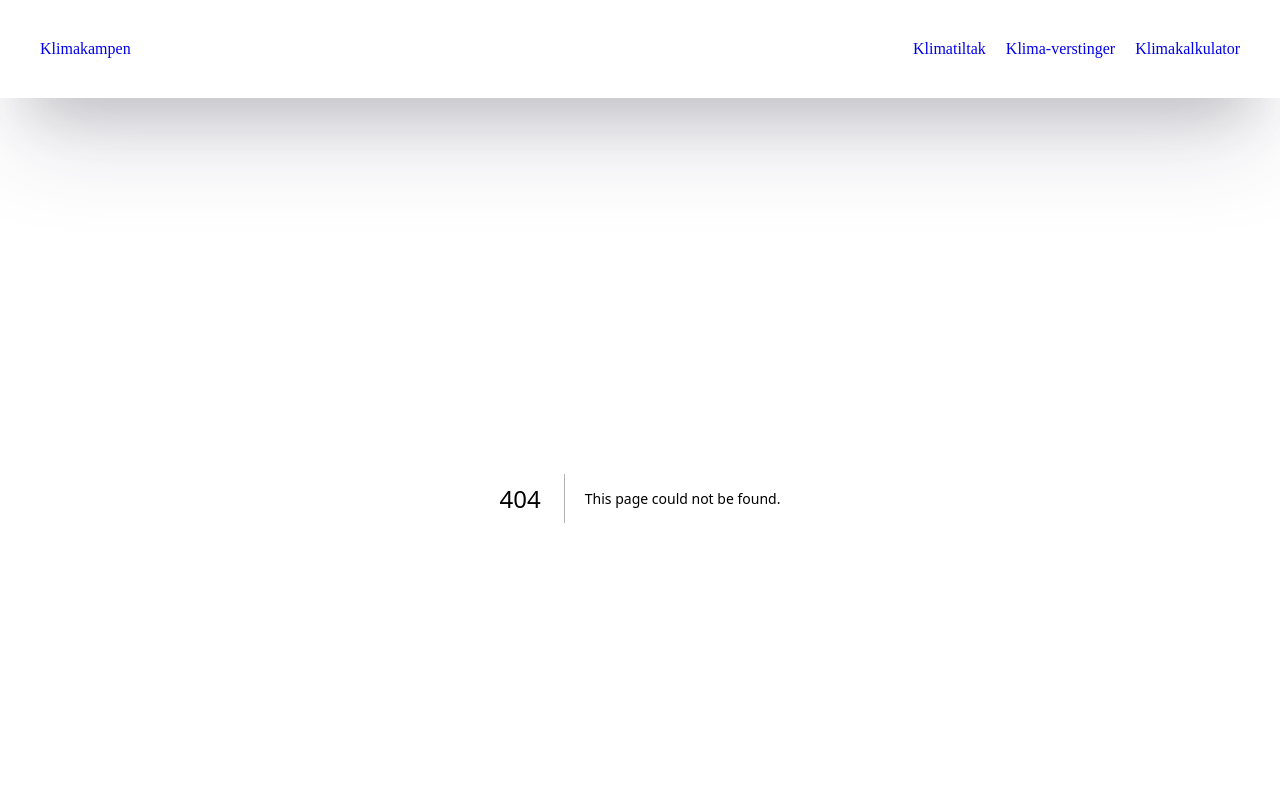
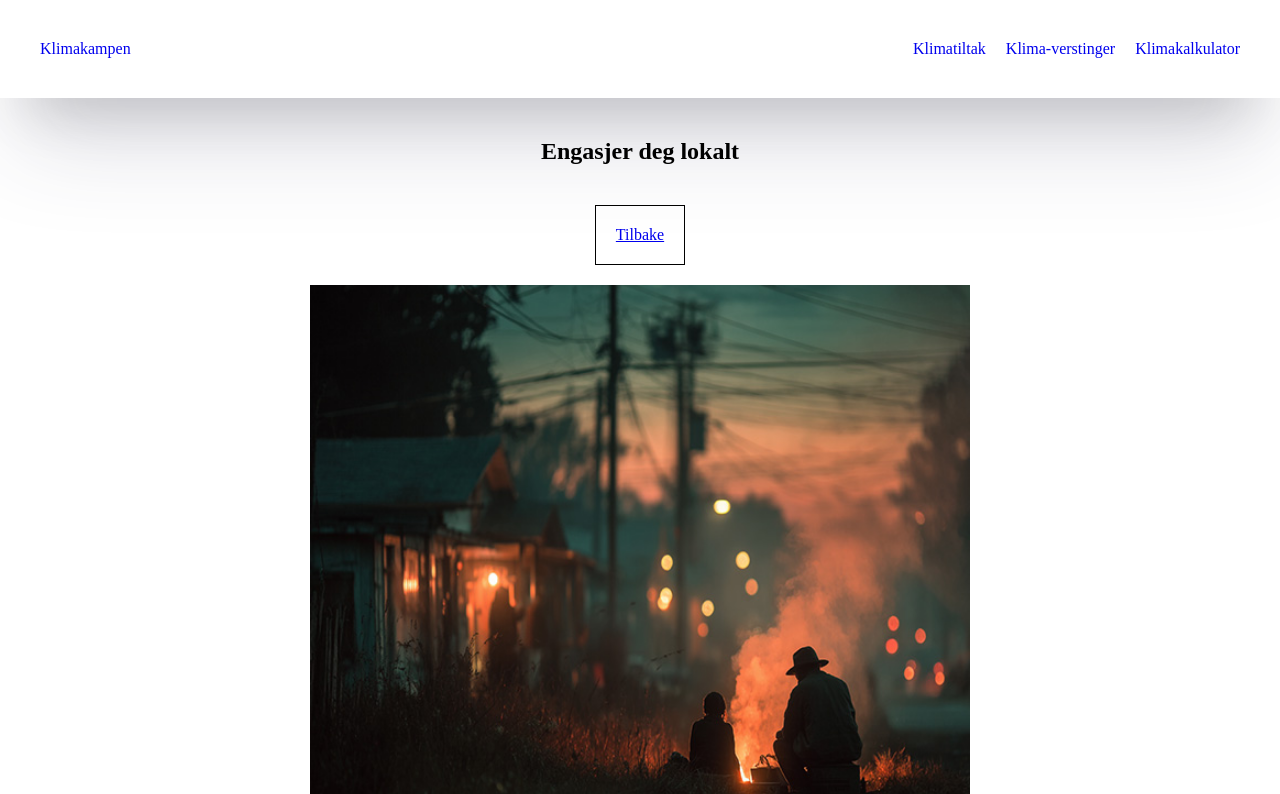
Before and after one commit to alekskosta/klimakampen, a Next.js app: page /klimatiltak/engasjer-deg-lokalt in a window 1280 px wide. Before the commit this address had no page. Shown: the top 794 px of the page. Built offline with nearby package versions, Linux system fonts and the light colour scheme.

Commit message:
oppsett av dynamisk ruting

```diff
--- a/app/globals.css
+++ b/app/globals.css
@@ -28,8 +28,16 @@ body {
 }
 
 .page-titles {
+  padding: 2.5rem;
+  text-align: center;
+}
+
+.page-link {
+  display: block;
+  width: max-content;
+  margin: 0 auto;
   padding: 1.25rem;
-  text-align: center;
+  border: 1px solid black;
 }
 
 .climateSection {
--- /dev/null
+++ b/app/klimatiltak/[slug]/page.module.css
@@ -0,0 +1,8 @@
+.actionArticle {
+  margin: 0 auto;
+  display: flex;
+  flex-direction: column;
+  max-width: 700px;
+  padding: 1.25rem;
+  gap: 1.25rem;
+}
--- /dev/null
+++ b/app/klimatiltak/[slug]/page.tsx
@@ -0,0 +1,39 @@
+import { showInfo } from "@/data/info";
+import Image from "next/image";
+import Link from "next/link";
+import styles from "./page.module.css";
+
+type Props = {
+  params: Promise<{ slug: string }>;
+};
+
+export default async function ClimateActionPage({ params }: Props) {
+  const { slug } = await params;
+  const action = showInfo().find((act) => act.slug === slug);
+  if (!action) {
+    return (
+      <article>
+        <h1>Ooops, denne siden finnes ikke</h1>
+      </article>
+    );
+  } else
+    return (
+      <section className={styles.sectionAction}>
+        <h1 className="page-titles">{action.title}</h1>
+        <Link href="/klimatiltak" className="page-link">
+          Tilbake
+        </Link>
+
+        <article className={styles.actionArticle}>
+          <Image
+            src={action.image}
+            alt={action.title}
+            width={600}
+            height={600}
+            priority={true}
+          />
+          <p>{action.body}</p>
+        </article>
+      </section>
+    );
+}
--- a/components/cards/ClimateActionCard.tsx
+++ b/components/cards/ClimateActionCard.tsx
@@ -23,7 +23,11 @@ export default function ClimateActionCard({ items }: Props) {
 
             <h2>{item.title}</h2>
             <p>{item.summary}</p>
-            <Link href="/" className="link">
+            <Link
+              href={`/klimatiltak/${item.slug}`}
+              className="link"
+              aria-label={`Les mer om ${item.title}`}
+            >
               Les mer her
             </Link>
           </article>
--- a/data/info.ts
+++ b/data/info.ts
@@ -1,80 +1,152 @@
 export type Actions = {
   id: string;
+  slug: string;
   image: string;
   title: string;
   summary: string;
+  body?: string;
 };
 
 const CLIMATEACTIONS: Actions[] = [
   {
     id: "tt-001",
+    slug: "spar-strom-hjemme",
     image: "/ClimateActionImages/spar_strom_hjemme.jpg",
     title: "Spar strøm hjemme",
     summary:
       "Bytt til LED, trekk ut ladere, senk innetemperaturen og bruk tidsstyring. Små grep gir store kutt over tid.",
+    body:
+      "Start med de enkleste kuttene: bytt til LED-pærer og slå av lys i rom du ikke bruker. " +
+      "Senk innetemperaturen 1 °C og bruk termostater eller tidsstyring på panelovner for å redusere unødig oppvarming. " +
+      "Trekk ut ladere og slå helt av utstyr som står i standby. " +
+      "Vask klær på lavere temperatur og fyll maskinen, og la tøy lufttørke når det passer. " +
+      "Tett trekk rundt vinduer og dører med tettelister, og bruk strømmåler-appen til å se hvilke tiltak som faktisk monner hjemme hos deg.",
   },
   {
     id: "tt-002",
+    slug: "reis-gront-i-hverdagen",
     image: "/ClimateActionImages/reis_gront_i_hverdagen.jpg",
     title: "Reis grønt i hverdagen",
     summary:
       "Gå, sykle eller ta kollektivt når du kan. Kombiner med bildeling ved behov for bil.",
+    body:
+      "Planlegg hverdagsreisene med gange, sykkel eller kollektiv som førstevalg. " +
+      "Korte bilturer kan ofte erstattes av en tur eller elsykkel, som også sparer tid i kø og parkering. " +
+      "Når du trenger bil, vurder bildeling i stedet for å eie – spesielt i byer. " +
+      "Kombiner flere ærend i én tur («trip chaining») og velg digitale møter når fysisk oppmøte ikke er nødvendig. " +
+      "Sørg for godt lys og vinterdekk til sykkel for å holde det trygt og praktisk hele året.",
   },
   {
     id: "tt-003",
+    slug: "spis-mer-plantebasert",
     image: "/ClimateActionImages/spis_mer_plantebasert.jpg",
     title: "Spis mer plantebasert",
     summary:
       "Bytt ut noe kjøtt med belgfrukter, korn og grønnsaker. Start med én kjøttfri dag i uka.",
+    body:
+      "Begynn enkelt med én plantebasert dag i uken, og bygg videre derfra. " +
+      "Bytt ut deler av kjøttet i kjente retter med bønner, linser eller erter for god smak og protein. " +
+      "Bruk sesonggrønnsaker og hele korn for bedre næring og lavere fotavtrykk. " +
+      "Utforsk nye oppskrifter og krydder – smak er nøkkelen til vaner som varer. " +
+      "Hvis du går helt over til vegansk kost, sørg for tilstrekkelig B12 etter anbefaling fra helsepersonell.",
   },
   {
     id: "tt-004",
+    slug: "kutt-matsvinn",
     image: "/ClimateActionImages/kutt_matsvinn.jpg",
     title: "Kutt matsvinn",
     summary:
       "Planlegg innkjøp, bruk restemat kreativt og frys ned overskudd. Se og lukt – ikke bare dato.",
+    body:
+      "Lag handleliste og planlegg måltider for å unngå impulskjøp som blir liggende. " +
+      "Oppbevar maten riktig (tett, kaldt og tørt der det passer), og bruk «først inn, først ut»-prinsippet i kjøleskapet. " +
+      "Tolk datomerking riktig: «Best før» handler ofte om kvalitet, ikke sikkerhet. " +
+      "Frys ned brød i skiver og rester i porsjoner, og gjør rester om til nye retter dagen etter. " +
+      "Sjekk skapet før du handler – det sparer både penger og klimagassutslipp.",
   },
   {
     id: "tt-005",
+    slug: "reparer-og-kjop-brukt",
     image: "/ClimateActionImages/reparer_og_kjop_brukt.jpg",
     title: "Reparer og kjøp brukt",
     summary:
       "Forleng levetiden på klær og elektronikk. Kjøp brukt før nytt – og selg videre det du ikke bruker.",
+    body:
+      "Start med en gjennomgang av det du allerede eier: kan det fikses, oppgraderes eller brukes på nytt? " +
+      "Små reparasjoner (knepper, sømmer, batteribytte) forlenger levetiden betraktelig. " +
+      "Kjøp brukt når du kan – kvalitet varer, og du kutter både kostnad og fotavtrykk. " +
+      "Selg eller gi bort ting du ikke lenger trenger for å holde ting i sirkulasjon. " +
+      "Velg produkter med mulighet for reservedeler og god garanti når du først må kjøpe nytt.",
   },
   {
     id: "tt-006",
+    slug: "faerre-flyreiser",
     image: "/ClimateActionImages/faerre_flyreiser.jpg",
     title: "Færre flyreiser",
     summary:
       "Velg tog på kortere strekninger, og slå sammen turer. Når du må fly: bli lengre og reis sjeldnere.",
+    body:
+      "Tenk «færre, men bedre» reiser: slå sammen møter, ferier og besøk når det lar seg gjøre. " +
+      "Velg tog eller buss på kortere strekninger, og vurder nattog som komfortabelt alternativ. " +
+      "Når fly er nødvendig, velg direkte ruter for å redusere både tid og utslipp per reise. " +
+      "Planlegg lengre opphold i stedet for mange korte turer. " +
+      "Digitale møter dekker ofte behovet for oppfølging mellom fysiske treff.",
   },
   {
     id: "tt-007",
+    slug: "isoler-bedre-og-vurder-varmepumpe",
     image: "/ClimateActionImages/isoler_bedre.jpg",
     title: "Isoler bedre og vurder varmepumpe",
     summary:
       "Tett trekk, oppgrader vinduer og installer varmepumpe der det passer. Store kutt i både utslipp og strømregning.",
+    body:
+      "Start med en enkel tettesjekk: kjenn etter trekk ved vinduer, dører og gjennomføringer, og legg inn tettelister der det trekker. " +
+      "Isoler loft og kalde gulv for stor effekt per krone, og vurder energiglass eller varevinduer i trekkfulle rom. " +
+      "En passende varmepumpe (luft–luft, luft–vann eller væske–vann) kan redusere strømforbruket til oppvarming betydelig. " +
+      "Bruk tidsstyring og soner for å varme der og når det trengs. " +
+      "Følg med på faktisk forbruk i strømmåler-appen for å se effekten av tiltakene.",
   },
   {
     id: "tt-008",
+    slug: "produser-eller-kjop-gronn-strom",
     image: "/ClimateActionImages/gronn_strom.jpg",
     title: "Produser eller kjøp grønn strøm",
     summary:
       "Vurder solceller på taket, smarte styringssystemer og en strømavtale med opprinnelsesgaranti.",
+    body:
+      "Har du egnet tak, kan solceller dekke en betydelig del av årsforbruket over tid. " +
+      "Se på takvinkel, skygge og eksisterende elektrisk anlegg for å vurdere potensialet. " +
+      "Uten solceller kan du likevel påvirke: velg en strømavtale med dokumentert opprinnelsesgaranti, og bruk smarte plugger for å flytte forbruk til gunstige timer. " +
+      "Varmtvannsbereder, elbillading og panelovner kan styres automatisk. " +
+      "Sammen med lavere forbruk gir dette både lavere kostnader og lavere utslipp.",
   },
   {
     id: "tt-009",
+    slug: "gronn-okonomi",
     image: "/ClimateActionImages/gronn_okonomi.jpg",
     title: "Grønn økonomi",
     summary:
       "Flytt sparepenger/pensjon til fond og banker med lavt karbonavtrykk. Etterspør bærekraft hos leverandører.",
+    body:
+      "Sjekk hvor banken og pensjonsleverandøren din investerer midlene, og vurder alternativer med tydelige klimamål og lavt karbonavtrykk. " +
+      "Vær oppmerksom på kostnader, risiko og tidshorisont – gjør endringer som passer økonomien din. " +
+      "Bruk forbrukermakten: velg leverandører som rapporterer åpent om utslipp og miljøtiltak. " +
+      "Som kunde kan du spørre etter mer bærekraftige produkter og tjenester og påvirke etterspørselen. " +
+      "Små valg i hverdagen, forsterket av hvor pengene plasseres, gir stor samlet effekt.",
   },
   {
     id: "tt-010",
+    slug: "engasjer-deg-lokalt",
     image: "/ClimateActionImages/engasjer_deg_lokalt.jpg",
     title: "Engasjer deg lokalt",
     summary:
       "Delta i nabolagsprosjekter, påvirk beslutningstakere og stem grønt. Sammen får vi større effekt.",
+    body:
+      "Bli med i lokale initiativer som nabolagshager, byttegrupper, reparasjonskafeer og sykkelprosjekter. " +
+      "Samarbeid med borettslag eller sameie om energitiltak som varmepumpe, solceller eller bedre avfallssortering. " +
+      "Ta kontakt med kommunen om trygge sykkeltraséer, kollektivtilbud og grøntarealer. " +
+      "Bruk stemmeretten, og engasjer deg i høringer for å påvirke planer og prioriteringer. " +
+      "Når mange gjør litt – og noen få gjør mye – flytter vi sammen systemene i riktig retning.",
   },
 ];
 
```
